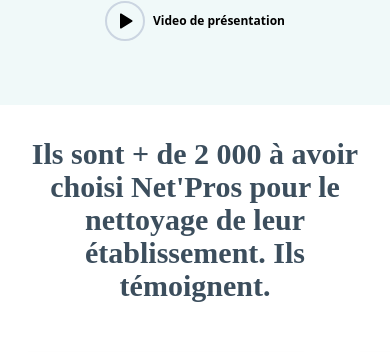
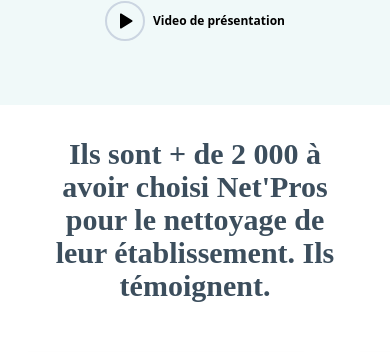
Before and after one commit to netproam/netpro, a Next.js app: page / in a window 390 px wide. Shown: the part 3124-3476 px from the top of the page. Built offline with nearby package versions, Linux system fonts and the light colour scheme.

Commit message:
inspiration de nikita netoyage pour la page temoignage

```diff
--- a/src/components/section/TestimonialSection.tsx
+++ b/src/components/section/TestimonialSection.tsx
@@ -63,7 +63,7 @@ const text=`Ils sont + de 2 000 à avoir choisi Net'Pros pour le nettoyage de le
 
     className="flex flex-col h-full  justify-center items-center w-full gap-0 pt-8 ">
           <p className=" text-[30px] leading-[33px] lg:text-3xl   h-full  lg:leading-[48px]
-          px-4 lg:px-0
+          px-10 lg:px-0
          lg:w-4/5 font-poppins font-semibold
           text-center
 lg:text-[43px]   text-[#3C4E5D]">{text}</p>
```
